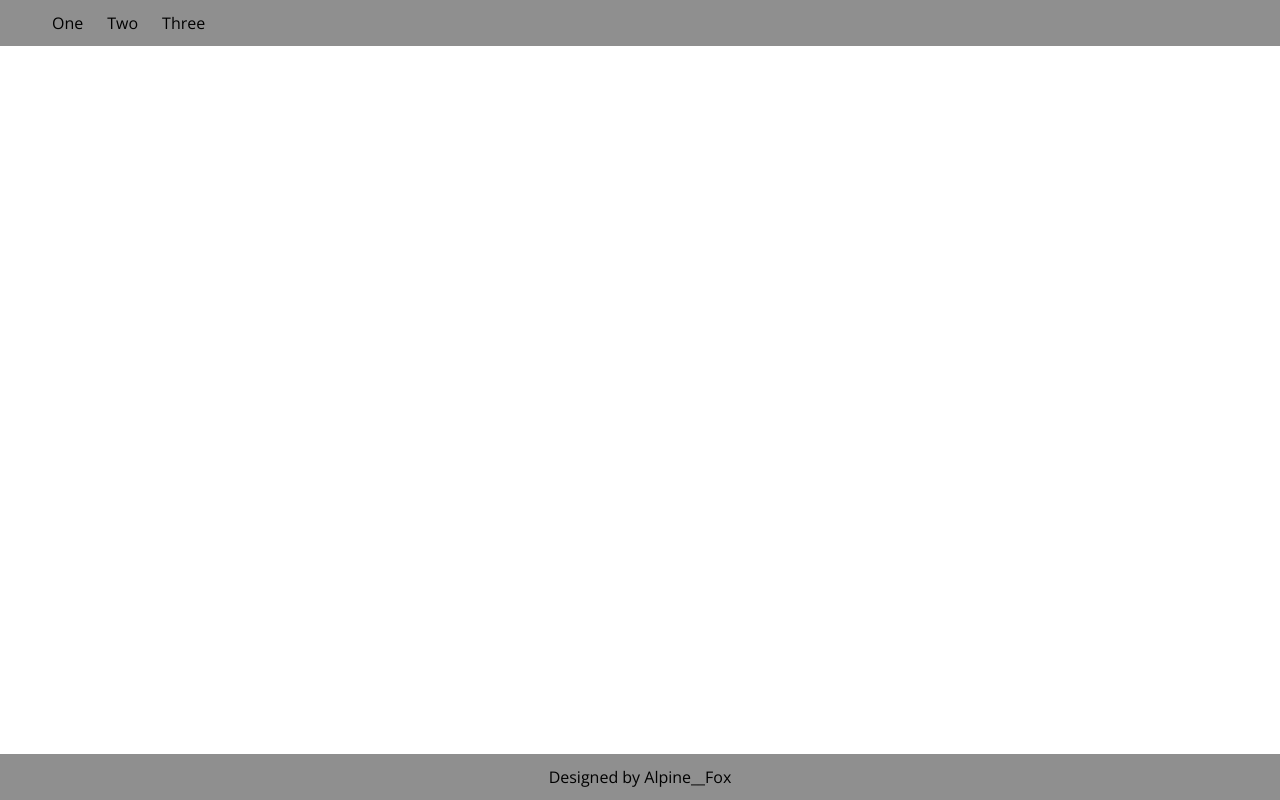
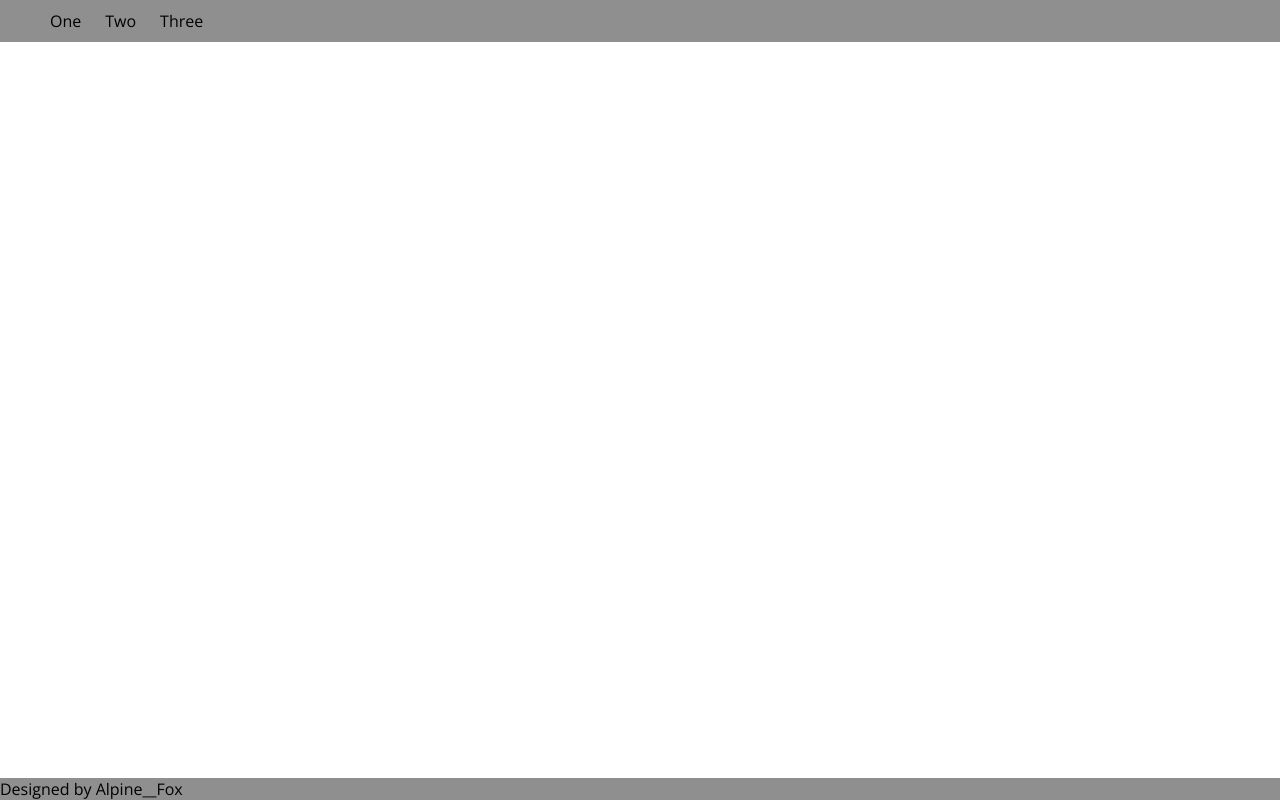
Before and after one commit to Alpine-Fox/landing-page, a plain HTML site: page index.html in a window 1280 px wide. Drawn offline with nearby package versions, Linux system fonts and the light colour scheme.

Commit message:
Orgnizational changes to CSS

```diff
--- a/style.css
+++ b/style.css
@@ -26,7 +26,7 @@ body {
 
     /* Flexbox */
     display: flex;
-    padding: 12px;
+    padding: 10px;
 }
 
 /* When trying to make nav bars, make sure "flex-direction: row" for the actual nav links lol */
@@ -46,9 +46,9 @@ body {
     background-color:  rgb(143, 143, 143);
 }
 
-    #footer-text {
+    .footer-text {
         /* Box Model */
-        padding: 12px;
+        padding: 10px;
 
         /* Flexbox */
         display: flex;
```
